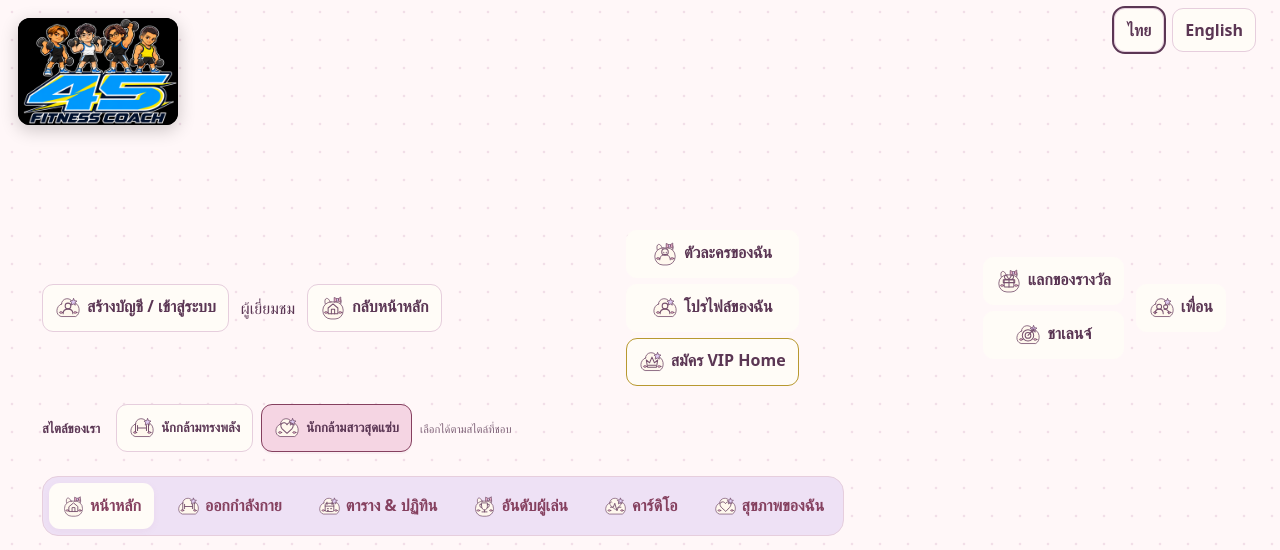
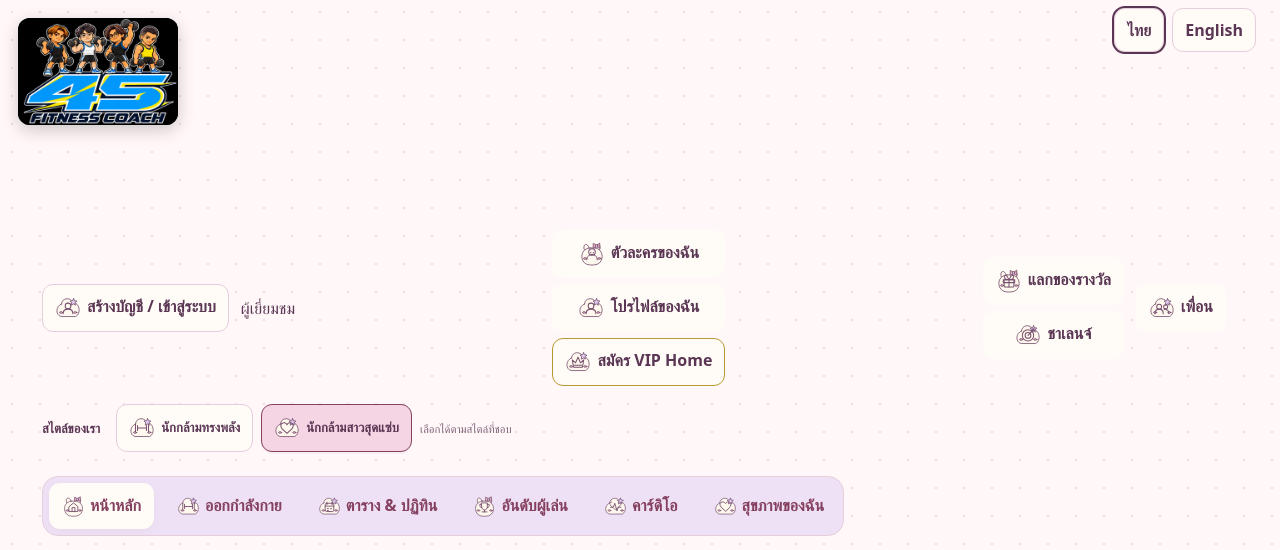
Before and after one commit to pasuwatjj/45-fitness-coach, a Flask app: page / in a window 1280 px wide. Shown: the top 550 px of the page. Run offline with Flask 3, Linux system fonts and the light colour scheme; data comes from the database, SQL or seed files in the repository; data that the repository does not hold is empty; some libraries are stand-ins or nearby versions.

Commit message:
Add files via upload

```diff
--- a/templates/index.html
+++ b/templates/index.html
@@ -5,25 +5,25 @@
 <meta charset="utf-8"><meta name="viewport" content="width=device-width, initial-scale=1">
 <title>45 Fitness Coach</title>
 {% if public_url %}<link rel="canonical" href="{{ public_url }}/45-fitness-coach"><meta property="og:url" content="{{ public_url }}/45-fitness-coach"><meta property="og:title" content="45 Fitness Coach"><meta property="og:description" content="นับครั้งออกกำลังกาย จัดตารางฝึก และเล่นเกมคาร์ดิโอด้วยกล้อง"><script type="application/ld+json">{{ {"@context":"https://schema.org","@type":"WebSite","name":"45 Fitness Coach","url":public_url} | tojson }}</script>{% endif %}
-<link rel="stylesheet" href="/static/styles.css?v=29">
-<link rel="stylesheet" href="/static/workout-extras.css?v=29">
-<link rel="stylesheet" href="/static/play-coach.css?v=29">
-<link rel="stylesheet" href="/static/home.css?v=29">
-<link rel="stylesheet" href="/static/profile.css?v=29">
-<link rel="stylesheet" href="/static/update-v14.css?v=29">
-<style>.admin-member,.admin-receipt{padding:16px 0;border-bottom:1px solid #8884}.admin-member button,.admin-receipt button,#friendsPage button{margin:4px}.account-bar{flex-wrap:wrap}#accountRole{font-weight:800;color:#eab83e}#friendsPage input,#adminPage input{max-width:100%;box-sizing:border-box}#exerciseTutorial{margin-top:20px}</style><link rel="stylesheet" href="/static/v18.css?v=29"><link rel="stylesheet" href="/static/v19.css?v=29"><link rel="stylesheet" href="/static/progress.css?v=29"><link rel="stylesheet" href="/static/v21.css?v=29"><link rel="stylesheet" href="/static/v22.css?v=29"><link rel="stylesheet" href="/static/v26.css?v=29"><link rel="stylesheet" href="/static/v28.css?v=29"><link rel="stylesheet" href="/static/theme-icons-v29.css?v=29"><link rel="stylesheet" href="/static/themes-v29.css?v=29"></head>
-<body data-theme="spicy"><div class="lang-bar"><button id="language-th" class="secondary" lang="th">ไทย</button><button id="language-en" class="secondary" lang="en">English</button><small id="languageNote"></small></div><section id="authPage" class="auth-page account-modal" hidden data-i18n-ignore><div class="panel auth-card" role="dialog" aria-modal="true" aria-labelledby="authTitle"><button id="closeAuth" type="button" class="secondary">✕</button><div class="tag">45 FITNESS COACH</div><h1 id="authTitle"></h1><p id="authContext"></p><form id="authForm">
+<link rel="stylesheet" href="/static/styles.css?v=30">
+<link rel="stylesheet" href="/static/workout-extras.css?v=30">
+<link rel="stylesheet" href="/static/play-coach.css?v=30">
+<link rel="stylesheet" href="/static/home.css?v=30">
+<link rel="stylesheet" href="/static/profile.css?v=30">
+<link rel="stylesheet" href="/static/update-v14.css?v=30">
+<style>.admin-member,.admin-receipt{padding:16px 0;border-bottom:1px solid #8884}.admin-member button,.admin-receipt button,#friendsPage button{margin:4px}.account-bar{flex-wrap:wrap}#accountRole{font-weight:800;color:#eab83e}#friendsPage input,#adminPage input{max-width:100%;box-sizing:border-box}#exerciseTutorial{margin-top:20px}</style><link rel="stylesheet" href="/static/v18.css?v=30"><link rel="stylesheet" href="/static/v19.css?v=30"><link rel="stylesheet" href="/static/progress.css?v=30"><link rel="stylesheet" href="/static/v21.css?v=30"><link rel="stylesheet" href="/static/v22.css?v=30"><link rel="stylesheet" href="/static/v26.css?v=30"><link rel="stylesheet" href="/static/v28.css?v=30"><link rel="stylesheet" href="/static/theme-icons-v29.css?v=30"><link rel="stylesheet" href="/static/themes-v29.css?v=30"><link rel="stylesheet" href="/static/v30.css?v=30"></head>
+<body data-theme="spicy"><div class="lang-bar"><button id="language-th" class="secondary" lang="th">ไทย</button><button id="language-en" class="secondary" lang="en">English</button><small id="languageNote"></small></div><section id="authPage" class="auth-page account-modal" hidden><div class="panel auth-card" role="dialog" aria-modal="true" aria-labelledby="authTitle"><button id="closeAuth" type="button" class="secondary">✕</button><div class="tag">45 FITNESS COACH</div><h1 id="authTitle"></h1><p id="authContext"></p><form id="authForm">
 <div class="auth-field"><label for="authEmail">Email</label><input id="authEmail" type="email" autocomplete="username" maxlength="254" required></div>
 <div class="auth-field"><label for="authPassword">รหัสผ่าน / Password</label><input id="authPassword" type="password" autocomplete="current-password" minlength="8" maxlength="128" required></div>
 <div id="confirmField" class="auth-field" hidden><label for="authConfirm">ยืนยันรหัสผ่าน / Confirm password</label><input id="authConfirm" type="password" autocomplete="new-password" minlength="8" maxlength="128"></div>
 <div class="auth-field" hidden><label for="authRecovery">เลขที่ชอบ 2–3 หลัก / Favorite number (2–3 digits)</label><input id="authRecovery" type="password" inputmode="numeric" pattern="[0-9]{2,3}" minlength="2" maxlength="3" autocomplete="off"></div>
 <p id="authRecoveryNote" class="note">ใส่เลขที่ชอบ 2–3 หลัก เลขนี้ไม่ใช้กู้รหัสผ่าน ระบบกู้รหัสผ่านใช้ลิงก์ในอีเมล / Enter 2–3 favorite digits. Password resets use an emailed link, not this number.</p>
-<p id="authStatus" role="status"></p><button id="authSubmit" type="submit"></button><button id="authMode" type="button" class="secondary"></button><button id="forgotPassword" type="button" class="secondary">ลืมรหัสผ่าน / Forgot password</button></form></div></section><main id="mainApp"><div class="account-bar"><button id="accountTab" class="secondary" data-i18n-ignore>👤 สร้างบัญชี / Sign in</button><span id="accountEmail" data-i18n-ignore></span><button id="backHome" class="secondary">⌂ กลับหน้าหลัก</button><div class="profile-shortcuts"><button id="characterTab" class="secondary" aria-pressed="false">◈ ตัวละครของฉัน</button><button id="profileTab" class="secondary" aria-pressed="false">👤 โปรไฟล์ของฉัน</button><button id="vipTab" class="secondary" aria-pressed="false">👑 สมัคร VIP Home</button></div><div class="rewards-shortcuts"><button id="rewardsTab" class="secondary" aria-pressed="false">🎁 แลกของรางวัล</button><button id="challengesTab" class="secondary" aria-pressed="false">🎯 ชาเลนจ์</button></div><button id="friendsTab" class="secondary" data-i18n-ignore>👥 เพื่อน / Friends</button><button id="adminTab" class="secondary" data-i18n-ignore hidden>🛡 หลังบ้าน / Admin</button><span id="accountRole" data-i18n-ignore></span><button id="refreshApp" class="secondary" hidden>↻ รีเฟรชเว็บ</button><button id="logout" class="secondary">ออกจากระบบ</button></div>
+<p id="authStatus" role="status"></p><button id="authSubmit" type="submit"></button><button id="authMode" type="button" class="secondary"></button><button id="forgotPassword" type="button" class="secondary">ลืมรหัสผ่าน / Forgot password</button></form></div></section><main id="mainApp"><div class="account-bar"><button id="accountTab" class="secondary" data-i18n-ignore>👤 สร้างบัญชี / Sign in</button><span id="accountEmail" data-i18n-ignore></span><div class="profile-shortcuts"><button id="characterTab" class="secondary" aria-pressed="false">◈ ตัวละครของฉัน</button><button id="profileTab" class="secondary" aria-pressed="false">👤 โปรไฟล์ของฉัน</button><button id="vipTab" class="secondary" aria-pressed="false">👑 สมัคร VIP Home</button></div><div class="rewards-shortcuts"><button id="rewardsTab" class="secondary" aria-pressed="false">🎁 แลกของรางวัล</button><button id="challengesTab" class="secondary" aria-pressed="false">🎯 ชาเลนจ์</button></div><button id="friendsTab" class="secondary" data-i18n-ignore>👥 เพื่อน / Friends</button><button id="adminTab" class="secondary" data-i18n-ignore hidden>🛡 หลังบ้าน / Admin</button><span id="accountRole" data-i18n-ignore></span><button id="refreshApp" class="secondary" hidden>↻ รีเฟรชเว็บ</button><button id="logout" class="secondary">ออกจากระบบ</button></div>
 <header><div><div class="tag">A LITTLE STRONGER, EVERY DAY</div><h1>45 Fitness Coach <span aria-hidden="true">✿</span></h1><p>ค่อย ๆ ยกตามจังหวะของเรา ทุกครั้งที่ตั้งใจก็นับเป็นความก้าวหน้า</p></div><span id="heroChip" class="hero-chip">เล็ก ๆ แต่สม่ำเสมอ ♡</span></header>
 <div class="theme-switch" aria-label="เลือกสไตล์หน้าเว็บ"><span class="theme-label">สไตล์ของเรา</span><button id="powerTheme" class="theme-button" aria-pressed="false">⚡ นักกล้ามทรงพลัง</button><button id="spicyTheme" class="theme-button active" aria-pressed="true">✿ นักกล้ามสาวสุดแซ่บ</button><small>เลือกได้ตามสไตล์ที่ชอบ</small></div>
 <nav class="tabs" aria-label="หน้าใช้งาน"><button id="homeTab" class="tab" aria-pressed="false">⌂ หน้าหลัก</button><button id="workoutTab" class="tab active" aria-pressed="true">♡ ออกกำลังกาย</button><button id="calendarTab" class="tab" aria-pressed="false">▦ ตาราง &amp; ปฏิทิน</button><button id="leaderTab" class="tab" aria-pressed="false">✦ อันดับผู้เล่น</button><button id="cardioTab" class="tab" data-i18n-ignore>🪙 คาร์ดิโอ / Cardio</button><button id="healthTab" class="tab" aria-pressed="false">♡ สุขภาพของฉัน</button></nav>
 <section id="characterPage" hidden></section><section id="cardioPage" hidden data-i18n-ignore></section><section id="friendsPage" hidden data-i18n-ignore></section><section id="adminPage" hidden data-i18n-ignore></section><section id="vipPage" hidden></section><section id="challengesPage" hidden></section><section id="rewardsPage" hidden></section><section id="profilePage" hidden></section><section id="homePage"></section><div id="workoutPage" hidden>
-<p class="profile-welcome">ระบบเลือกชื่อเดิมให้แล้ว เล่นได้เลย เปลี่ยนชื่อหรือสร้างโปรไฟล์เพิ่มได้ตามต้องการ</p><div class="profile-bar"><div class="field"><label for="profile">ชื่อผู้เล่น</label><select id="profile"><option value="">เลือกชื่อก่อนเริ่ม</option></select></div><div class="new-profile"><input id="profileName" maxlength="30" placeholder="ชื่อเล่นของเรา" aria-label="สร้างชื่อผู้เล่น"><button id="addProfile" class="secondary">เพิ่มชื่อ</button></div><small id="profileNote">กล้องและเซตแยกตามหน้าเว็บ · คะแนนบันทึกเมื่อพักหรือปิดกล้อง</small></div>
+<p class="profile-welcome">หนึ่งบัญชีใช้หนึ่งชื่อ เปลี่ยนชื่อได้ที่โปรไฟล์ของฉัน ประวัติเดิมยังอยู่</p><div class="profile-bar"><div class="field"><label for="profile">ชื่อผู้เล่น</label><select id="profile"><option value="">เลือกชื่อก่อนเริ่ม</option></select></div><div class="new-profile" hidden><input id="profileName" maxlength="30" placeholder="ชื่อเล่นของเรา" aria-label="สร้างชื่อผู้เล่น"><button id="addProfile" class="secondary">เพิ่มชื่อ</button></div><small id="profileNote">กล้องและเซตแยกตามหน้าเว็บ · คะแนนบันทึกเมื่อพักหรือปิดกล้อง</small></div>
 <div class="today-card panel"><div><div class="tag">YOUR NEXT SMALL WIN</div><h2 id="todayTitle">ตารางของวันนี้</h2><p id="todaySummary">เลือกชื่อผู้เล่น แล้วสร้างตารางของเราได้เลย</p><span id="homeStreak" class="streak-pill">🔥 0 วันฝึกตามแผน</span></div><div class="today-actions"><button id="playToday">เล่นเวทตามตารางวันนี้</button><button id="openCalendar" class="secondary">สร้าง / ดูตาราง</button></div></div>
 <div id="planSession" class="panel plan-session" hidden><div class="tag">TODAY'S QUEST</div><h2 id="planSessionTitle"></h2><p id="planSessionCount"></p><div class="meter"><span id="planProgress"></span></div><p id="planSessionNote" role="status"></p><div class="controls"><button id="planNext" hidden>พร้อมแล้ว · เซตถัดไป</button><button id="planFinish" class="secondary" hidden>เสร็จสิ้น · ดูปฏิทิน</button></div></div>
 <div class="toolbar">
@@ -89,4 +89,4 @@
 <details id="shareDetails"><summary>แชร์ลิงก์ให้เปิดบนมือถือ / นอก Wi-Fi</summary><p>สร้างลิงก์ HTTPS ชั่วคราวด้วย PowerShell หน้าต่างที่สอง แล้วคัดลอกหรือสแกน QR ด้านล่างได้เลย</p><p id="shareStatus" role="status">ยังไม่ได้เปิดแชร์ · รัน Start-Share.ps1 บนคอมที่เปิดเว็บนี้</p><div id="shareReady" hidden><input id="shareUrl" readonly aria-label="ลิงก์แชร์พร้อมรหัสเข้าถึง"><div class="controls"><button id="copyShare">คัดลอกลิงก์</button><button id="nativeShare" class="secondary">แชร์ลิงก์</button><a id="openShare" target="_blank" rel="noopener">เปิดลิงก์ ↗</a></div><img id="shareQr" class="share-qr" alt="QR ลิงก์แชร์ 45 Fitness Coach"></div><button id="refreshShare" class="secondary">อัปเดตลิงก์</button><p class="note">ผู้มีลิงก์เปิดกล้องเครื่องตัวเองและสร้างชื่อของตัวเองได้ การเปิดหรือปิดกล้องไม่กระทบคนอื่น ลิงก์หยุดเมื่อปิดการแชร์ และเปลี่ยนเมื่อเปิดใหม่</p><p class="note">ภาพกล้องของแต่ละคนส่งผ่าน HTTPS / Cloudflare มาประมวลผลบนคอม แล้วส่งผลกลับเฉพาะเซสชันนั้น ไม่บันทึกวิดีโอ ต้องเปิดคอมและ PowerShell ทั้งสองหน้าต่างค้างไว้ จำนวนผู้เล่นพร้อมกันขึ้นกับกำลังคอมและอินเทอร์เน็ต</p></details>
 <details id="phoneDetails"><summary>ลิงก์เครือข่ายในบ้าน (ดูข้อมูลเท่านั้น)</summary><p>ลิงก์ HTTP ด้านล่างใช้ดูข้อมูลได้ แต่กล้องมือถือให้ใช้ลิงก์ HTTPS จากส่วนแชร์ด้านบน เปิดใน Safari หรือ Chrome และอนุญาตกล้อง</p><div id="phoneLinks">กำลังค้นหาลิงก์…</div><p class="note">คอมต้องเปิดโปรแกรมค้างไว้ เมื่อเปิดโปรแกรมใหม่ให้ใช้ QR ใหม่</p></details>
 <footer>45 Fitness Coach · เริ่มเล็ก ๆ และให้กำลังใจตัวเอง ♡<br><small>กล้องส่วนตัวของแต่ละเครื่อง ส่งภาพประมวลผลบนคอม ไม่บันทึกวิดีโอ · เก็บชื่อเล่น คะแนนเซต และข้อมูลสุขภาพที่บันทึกไว้ในคอม</small></footer>
-</main><script>const config={{ settings | tojson }}; const voiceConfig={{ voice_config | tojson }}; const exerciseCatalog={{ exercises | tojson }}; const exerciseGroups={{ groups | tojson }}; const serverToday={{ server_today | tojson }};</script><script src="/static/i18n.js?v=29"></script><script src="/static/account-ui.js?v=29"></script><script src="/static/session-camera.js?v=29"></script><script src="/static/app.js?v=29"></script><script src="/static/planner.js?v=29"></script><script src="/static/workout-extras.js?v=29"></script><script src="/static/play-coach.js?v=29"></script><script src="/static/home.js?v=29"></script><script src="/static/charts.js?v=29"></script><script src="/static/profile.js?v=29"></script><script src="/static/rewards.js?v=29"></script><script src="/static/challenges.js?v=29"></script><script src="/static/vip.js?v=29"></script><script src="/static/community.js?v=29"></script><script src="/static/cardio.js?v=29"></script><script src="/static/v19.js?v=29"></script><script src="/static/progress.js?v=29"></script><script src="/static/character-renderer.js?v=29"></script><script src="/static/character.js?v=29"></script><script src="/static/training-modes.js?v=29"></script><script src="/static/navigation-v28.js?v=29"></script><script src="/static/themes-v29.js?v=29"></script></body></html>
+</main><script>const config={{ settings | tojson }}; const voiceConfig={{ voice_config | tojson }}; const exerciseCatalog={{ exercises | tojson }}; const exerciseGroups={{ groups | tojson }}; const serverToday={{ server_today | tojson }};</script><script src="/static/i18n.js?v=30"></script><script src="/static/account-ui.js?v=30"></script><script src="/static/session-camera.js?v=30"></script><script src="/static/app.js?v=30"></script><script src="/static/planner.js?v=30"></script><script src="/static/workout-extras.js?v=30"></script><script src="/static/play-coach.js?v=30"></script><script src="/static/home.js?v=30"></script><script src="/static/charts.js?v=30"></script><script src="/static/profile.js?v=30"></script><script src="/static/rewards.js?v=30"></script><script src="/static/challenges.js?v=30"></script><script src="/static/vip.js?v=30"></script><script src="/static/community.js?v=30"></script><script src="/static/cardio.js?v=30"></script><script src="/static/v19.js?v=30"></script><script src="/static/progress.js?v=30"></script><script src="/static/character-renderer.js?v=30"></script><script src="/static/character.js?v=30"></script><script src="/static/training-modes.js?v=30"></script><script src="/static/navigation-v28.js?v=30"></script><script src="/static/themes-v29.js?v=30"></script></body></html>
```
